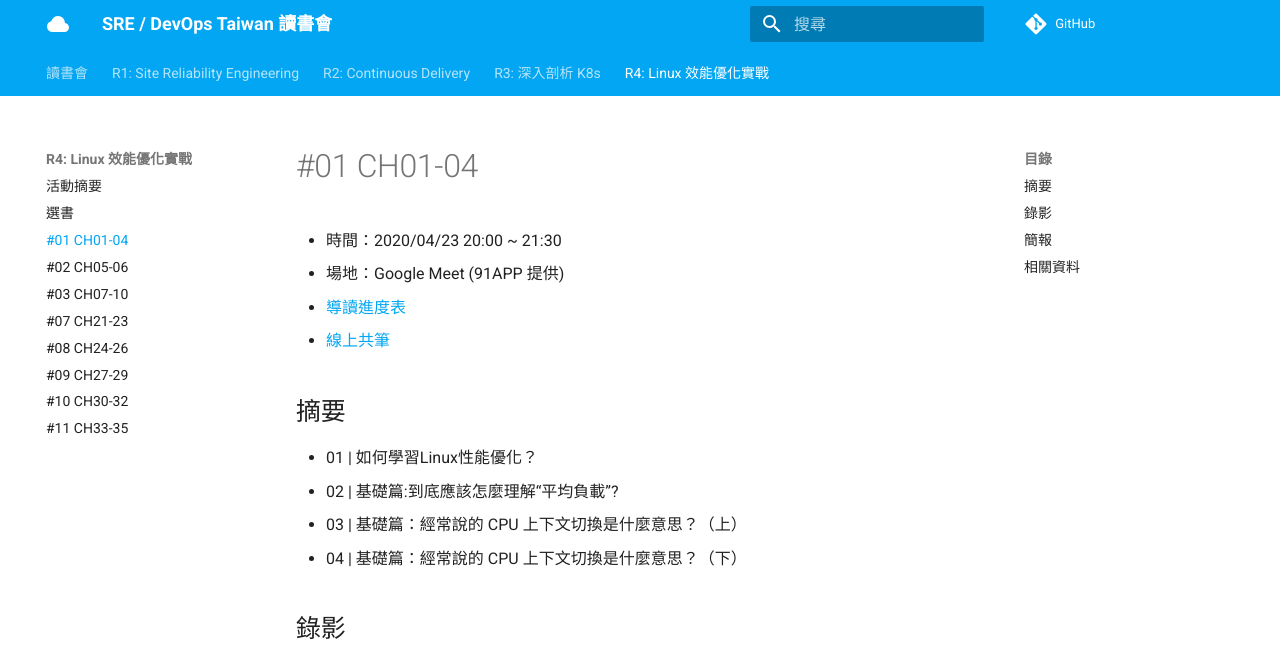
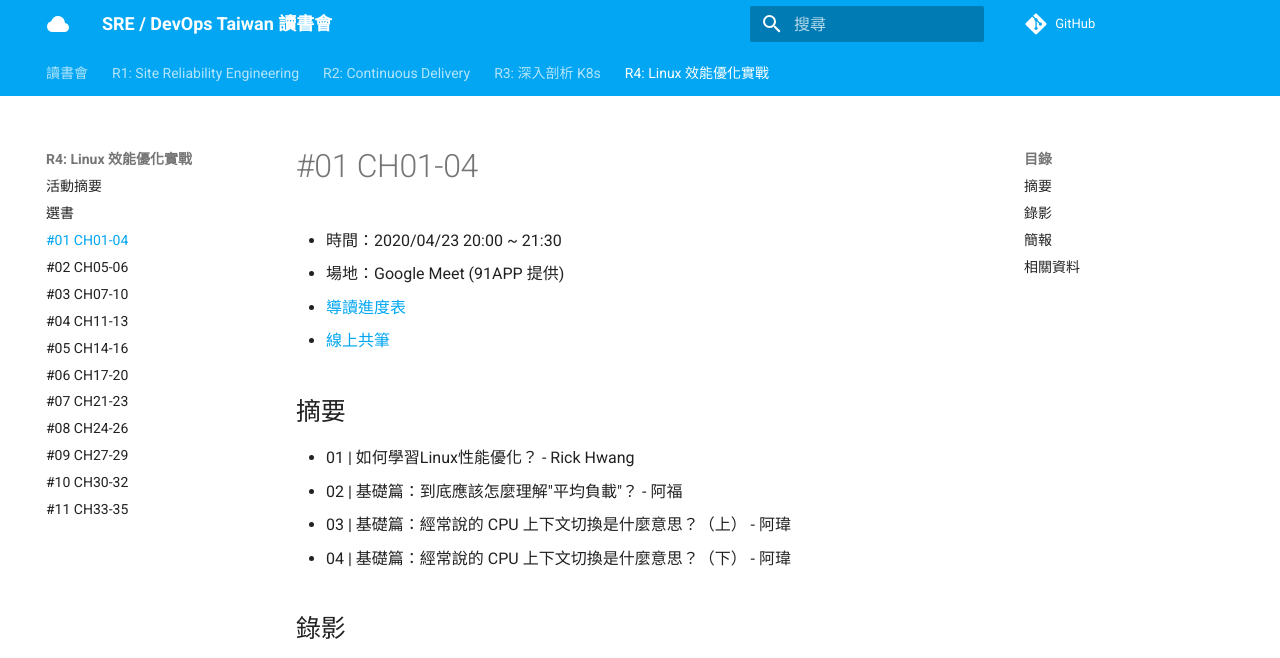
Before and after one commit to cross-community/study-area-docs, an MkDocs documentation site: the page built from docs/04_Linux/R4-01.md, in a window 1280 px wide and 900 px high, cut to the strip 0-658 px from the top of the window. Built offline with MkDocs 1.6.1 and Material for MkDocs 9.7.7, drawn with Linux system fonts in a browser that asks for light colours; comment, search, counter and statistics services are not loaded.

Commit message:
update on 20200920-1745, comment:
* Add the docs. to Linux-R4-04,Linux-R4-05,Linux-R4-06.

* Add the specker to Linux-R4-01.

* Fix syatax to Linux-R4-08.

* Update mkdocs.yml for Linux-R4-04,Linux-R4-05,Linux-R4-06.

```diff
--- a/docs/04_Linux/R4-01.md
+++ b/docs/04_Linux/R4-01.md
@@ -6,10 +6,10 @@
 
 ## 摘要
 
-* 01 | 如何學習Linux性能優化？
-* 02 | 基礎篇:到底應該怎麼理解“平均負載”?
-* 03 | 基礎篇：經常說的 CPU 上下文切換是什麼意思？（上）
-* 04 | 基礎篇：經常說的 CPU 上下文切換是什麼意思？（下）
+* 01 | 如何學習Linux性能優化？ -  Rick Hwang
+* 02 | 基礎篇：到底應該怎麼理解"平均負載"？ - 阿福
+* 03 | 基礎篇：經常說的 CPU 上下文切換是什麼意思？（上） - 阿瑋
+* 04 | 基礎篇：經常說的 CPU 上下文切換是什麼意思？（下） - 阿瑋
 
 ## 錄影
 
--- a/mkdocs.yml
+++ b/mkdocs.yml
@@ -62,13 +62,16 @@ nav:
     - "#01 CH01-04": "04_Linux/R4-01.md"
     - "#02 CH05-06": "04_Linux/R4-02.md"
     - "#03 CH07-10": "04_Linux/R4-03.md"
+    - "#04 CH11-13": "04_Linux/R4-04.md"
+    - "#05 CH14-16": "04_Linux/R4-05.md"
+    - "#06 CH17-20": "04_Linux/R4-06.md"
     - "#07 CH21-23": "04_Linux/R4-07.md"
     - "#08 CH24-26": "04_Linux/R4-08.md"
     - "#09 CH27-29": "04_Linux/R4-09.md"
     - "#10 CH30-32": "04_Linux/R4-10.md"
     - "#11 CH33-35": "04_Linux/R4-11.md"
 
-    # -----------------------------------------------------------------------------
+# -----------------------------------------------------------------------------
 # Theme: material
 # -----------------------------------------------------------------------------
 theme:
```
Also changed, not shown: docs/04_Linux/R4-04.md (added, +23 -0 lines), docs/04_Linux/R4-05.md (added, +23 -0 lines), docs/04_Linux/R4-06.md (added, +24 -0 lines), docs/04_Linux/R4-08.md (+2 -2 lines).
